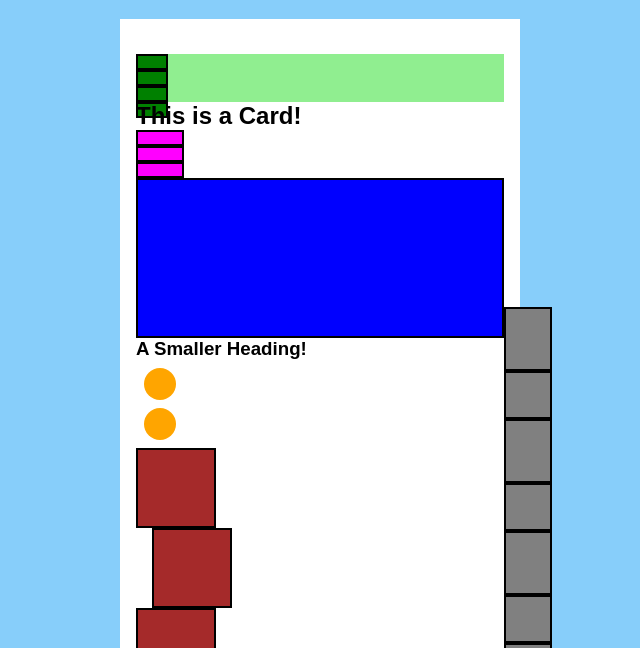
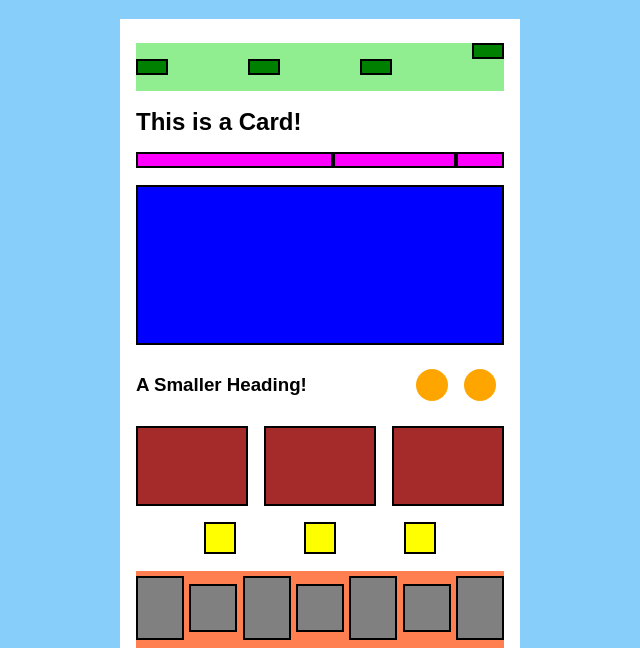
Before and after one commit to Tommy-Cirilo/codeup-web-exercises, a plain HTML site: page flexbox-fundamentals-exercise.html in a window 1280 px wide. Shown: the part 61-709 px from the top of the page, without its empty margins (320-960 px from the left). Drawn offline with Linux system fonts and the light colour scheme.

Commit message:
finished

```diff
--- a/css/flexbox-fundamentals-exercise.css
+++ b/css/flexbox-fundamentals-exercise.css
@@ -38,28 +38,32 @@ h2, h3 {
     /*flex-wrap: wrap; this didn't work*/
     display: flex;
     flex-direction: column;
-    flex-basis: auto;
-    flex-wrap: wrap;
-    justify-content: center;
+    /*flex-basis: auto;*/
+    /*flex-wrap: wrap;*/
+    justify-content: space-around;
+
+
 }
 
 section {
+    display: flex;
     /* enter needed declarations here */
-    justify-content: space-evenly;
+    /*justify-content: space-evenly;*/
 }
 
 section:nth-of-type(1) {
     height: 3em;
     background: lightgreen;
-    flex-direction: column;
+    /*flex-direction: column;*/
 
     /*flex-direction: row; this isnt putting green boxes into rows*/
     /* enter needed declarations here */
-
+    justify-content: space-between;
+    align-items: center;
 }
 section:nth-of-type(1) div:last-child {
     /* enter needed declarations here */
-
+    align-self: flex-start;
 }
 
 .purple-box {
@@ -71,10 +75,12 @@ section:nth-of-type(1) div:last-child {
 .purple-box:nth-of-type(1) {
     /* enter needed declarations here */
     /*flex-direction: row; not working either to put purple boxes into rows*/
+    flex-grow: 2;
 }
 
 .purple-box:nth-of-type(2) {
     /* enter needed declarations here */
+    flex-grow: 1;
 }
 
 .blue-box {
@@ -85,11 +91,13 @@ section:nth-of-type(1) div:last-child {
 
 section:nth-of-type(3) {
     /* enter needed declarations here */
+    align-items: center;
 }
 
 section:nth-of-type(3) h3 {
     /* enter needed declarations here */
-
+    /*align-self: center;*/
+    flex-grow: 1;
 }
 
 .orange-circle {
@@ -105,6 +113,8 @@ section:nth-of-type(3) h3 {
     width: 5em;
     background: brown;
     /* enter needed declarations here */
+    /*justify-content: space-between;*/
+    flex-grow: 1;
 }
 
 .large-brown-box:nth-of-type(2) {
@@ -113,6 +123,7 @@ section:nth-of-type(3) h3 {
 
 section:nth-of-type(5) {
     /* enter needed declarations here */
+    justify-content: space-evenly;
 }
 
 .yellow-box {
@@ -125,6 +136,9 @@ section:nth-of-type(6) {
     background: coral;
     height: 14em;
     /* enter needed declarations here */
+    flex-wrap: wrap;
+    justify-content: space-between;
+    align-items: center;
 }
 
 .grey-box {
```
Also changed, not shown: morning-warmups.html (+11 -4 lines).
